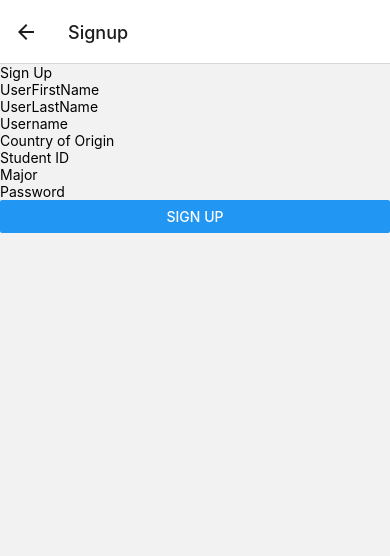
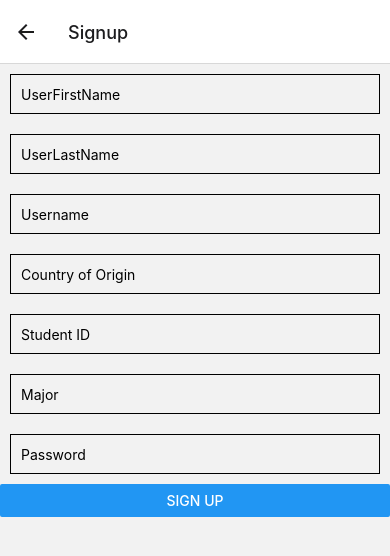
Before and after one commit to mas324/FirstFriend, a React Native app: screen /Signup in a window 390 px wide. Shown: the top 556 px of the page. Built offline with nearby package versions, Linux system fonts and the light colour scheme.

Commit message:
Pointers
Linked all current screens

Signed-off-by: Shawn Merana <shawnmerana@gmail.com>

```diff
--- /dev/null
+++ b/components/AppStyles.js
@@ -0,0 +1,10 @@
+import { StyleSheet } from "react-native";
+
+export const appStyles = StyleSheet.create({
+    input: {
+        height: 40,
+        margin: 10,
+        borderWidth: 1,
+        padding: 10,
+    },
+});
--- a/package.json
+++ b/package.json
@@ -18,9 +18,9 @@
     "expo-status-bar": "~1.11.1",
     "react": "^18.2.0",
     "react-dom": "18.2.0",
-    "react-native": "^0.73.5",
+    "react-native": "0.73.5",
     "react-native-global-props": "^1.1.5",
-    "react-native-safe-area-context": "^4.8.2",
+    "react-native-safe-area-context": "4.8.2",
     "react-native-screens": "~3.29.0",
     "react-native-web": "~0.19.6",
     "styled-components": "^6.1.8",
--- a/screens/Home.js
+++ b/screens/Home.js
@@ -2,13 +2,21 @@ import React from 'react';
 import { View, Button, StyleSheet, Dimensions } from 'react-native';
 import { Text } from '../components/TextFix';
 
-const Home = () => {
+const Home = ({navigation}) => {
   const handleButtonPress = (buttonNumber) => {
     // define actions for each button press here
-    console.log('Button', buttonNumber, 'pressed');
+
+    switch (buttonNumber) {
+      case 2:
+        navigation.navigate('Jobs');
+        break;
+      case 4:
+        navigation.navigate('Messages');
+      default:
+        console.log('Button', buttonNumber, 'pressed');
+        break;
+    }
   };
-
-  const windowWidth = Dimensions.get('window').width;
 
   return (
     <View style={styles.container}>
--- a/screens/Login.js
+++ b/screens/Login.js
@@ -1,6 +1,7 @@
 import React, { useState } from 'react';
 import { TextInput, SafeAreaView, StyleSheet, Button, Pressable, View } from 'react-native';
 import { Text } from '../components/TextFix';
+import { appStyles } from '../components/AppStyles';
 
 export function LoginPage({ navigation }) {
 
@@ -18,14 +19,14 @@ export function LoginPage({ navigation }) {
                 {rejectNotif}
             </Text>
             <TextInput
-                style={styles.input}
+                style={appStyles.input}
                 autoComplete='username'
                 placeholder='Username'
                 onChangeText={newName => setName(newName)}
                 defaultValue={username}
             />
             <TextInput
-                style={styles.input}
+                style={appStyles.input}
                 autoComplete='current-password'
                 secureTextEntry={true}
                 placeholder='Password'
@@ -40,7 +41,7 @@ export function LoginPage({ navigation }) {
                     //validate = database.password() == password
 
                     if (validate) {
-                        navigator.navigate('Home');
+                        navigation.navigate('Home');
                     } else {
                         // Notify the user of a failed login
                         setRejection('Login information is incorrect');
@@ -65,12 +66,3 @@ export function LoginPage({ navigation }) {
         </SafeAreaView>
     );
 };
-
-export const styles = StyleSheet.create({
-    input: {
-        height: 40,
-        margin: 10,
-        borderWidth: 1,
-        padding: 10,
-    },
-});
--- a/screens/Messages.js
+++ b/screens/Messages.js
@@ -1,9 +1,10 @@
 import React, { useState } from 'react';
-import { StyleSheet, TouchableOpacity, View } from 'react-native';
+import { Dimensions, StyleSheet, TouchableOpacity, View, useWindowDimensions } from 'react-native';
 import { Text } from '../components/TextFix';
 
 const Messages = () => {
   const [flexDirection, setflexDirection] = useState('column');
+  const {winWidth} = useWindowDimensions();
 
   return (
     <PreviewLayout
@@ -56,7 +57,6 @@ const styles = StyleSheet.create({
     backgroundColor: 'white',
   },
   box: {
-    width: 372,
     height: 75,
     borderRadius: 7,
     marginBottom: 6,
--- a/screens/PassRes.js
+++ b/screens/PassRes.js
@@ -1,7 +1,7 @@
 import { useState } from 'react';
 import { SafeAreaView, TextInput, Button } from 'react-native';
 import { Text } from '../components/TextFix';
-import { styles } from './Login';
+import { appStyles } from '../components/AppStyles';
 
 export function PasswordReset({ navigation }) {
     const [email, setEmail] = useState('');
@@ -14,7 +14,7 @@ export function PasswordReset({ navigation }) {
                 }}
             >Enter email used to signup. It should be your school email, unless you used something else</Text>
             <TextInput
-                style={styles.input}
+                style={appStyles.input}
                 autoComplete='email'
                 placeholder='Email'
                 onChangeText={newmail => setEmail(newmail)}
@@ -51,14 +51,14 @@ function newPassword({ navigation }) {
     <SafeAreaView>
         <Text>Test input for the next step in reset password</Text>
         <TextInput
-            style={styles.input}
+            style={appStyles.input}
             secureTextEntry={true}
             placeholder='New Password'
             onChangeText={newPass => setPass(newPass)}
             defaultValue={password}
         />
         <TextInput
-            style={styles.input}
+            style={appStyles.input}
             secureTextEntry={true}
             placeholder='Reenter password'
             onChangeText={newPass => setConfirm(newPass)}
--- a/screens/Signup.js
+++ b/screens/Signup.js
@@ -1,6 +1,6 @@
 import React, { useState } from 'react';
-import { View, TextInput, Button } from 'react-native';
-import { Text } from '../components/TextFix';
+import { TextInput, Button, SafeAreaView } from 'react-native';
+import { appStyles } from '../components/AppStyles';
 
 export function SignUpPage({navigation}) {
     const [firstname, setUserFirstName] = useState('');
@@ -9,7 +9,6 @@ export function SignUpPage({navigation}) {
     const [Country_of_Origin, setUserCoO] = useState('');
     const [SID, setSID] = useState('');
     const [Major, setUserMajor] = useState('');
-
     const [password, setPassword] = useState('');
 
     const handleSignUp = () => {
@@ -28,45 +27,51 @@ export function SignUpPage({navigation}) {
     };
 
     return (
-        <View>
-            <Text>Sign Up</Text>
+        <SafeAreaView>
             <TextInput
+                style={[appStyles.input]}
                 placeholder="UserFirstName"
                 value={firstname}
                 onChangeText={text => setUserFirstName(text)}
             />
              <TextInput
+                style={[appStyles.input]}
                 placeholder="UserLastName"
                 value={lastname}
                 onChangeText={text => setUserLastName(text)}
             />
             <TextInput
+                style={[appStyles.input]}
                 placeholder="Username"
                 value={username}
                 onChangeText={text => setUsername(text)}
             />
-                <TextInput
+            <TextInput
+                style={[appStyles.input]}
                 placeholder="Country of Origin"
                 value={Country_of_Origin}
                 onChangeText={text => setUserCoO(text)}
             />
             <TextInput
+                style={[appStyles.input]}
                 placeholder="Student ID"
                 value={SID}
                 onChangeText={text => setSID(text)}
             />
             <TextInput
+                style={[appStyles.input]}
                 placeholder="Major"
                 value={Major}
                 onChangeText={text => setUserMajor(text)}
             />
             <TextInput
+                style={appStyles.input}
                 placeholder="Password"
                 secureTextEntry={true}
                 value={password}
                 onChangeText={text => setPassword(text)}
             />
             <Button title="Sign Up" onPress={handleSignUp} />
-        </View>
+        </SafeAreaView>
     )
 }
```
Also changed, not shown: 1 other file (tests, documents, lock files or other folders).
